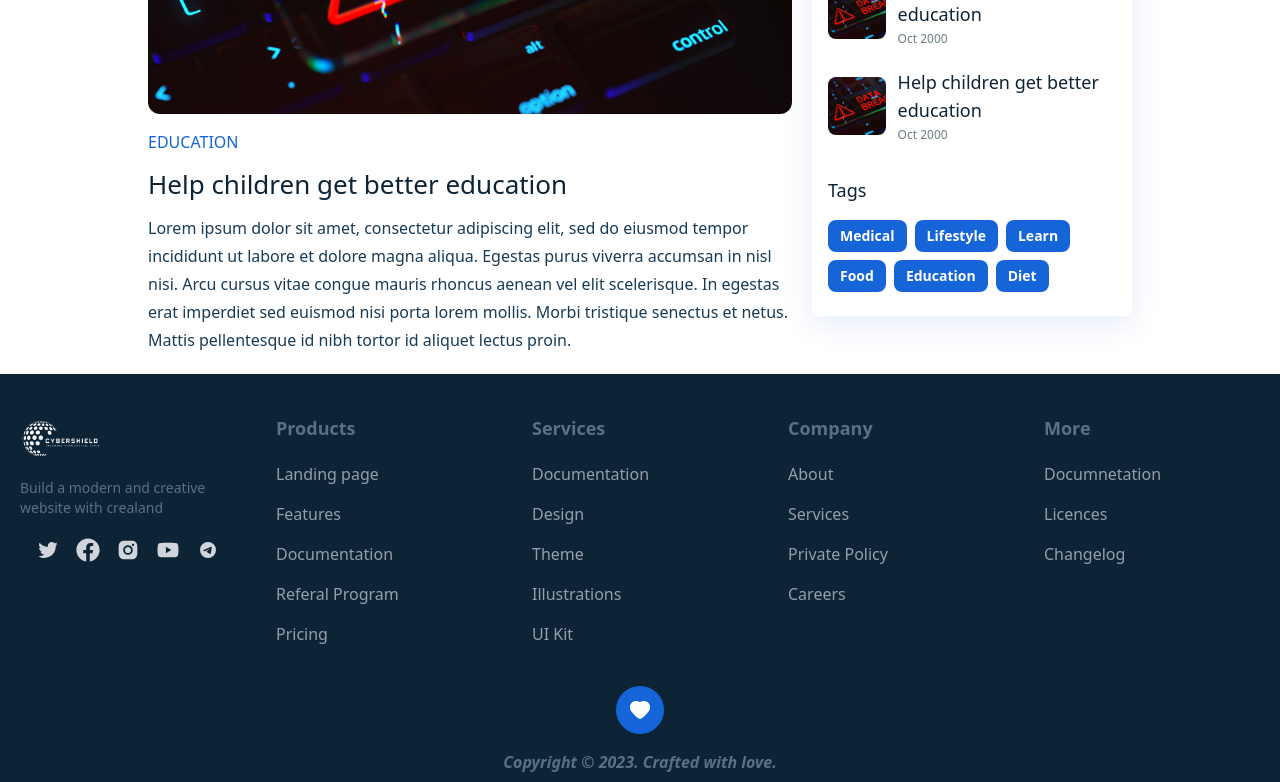
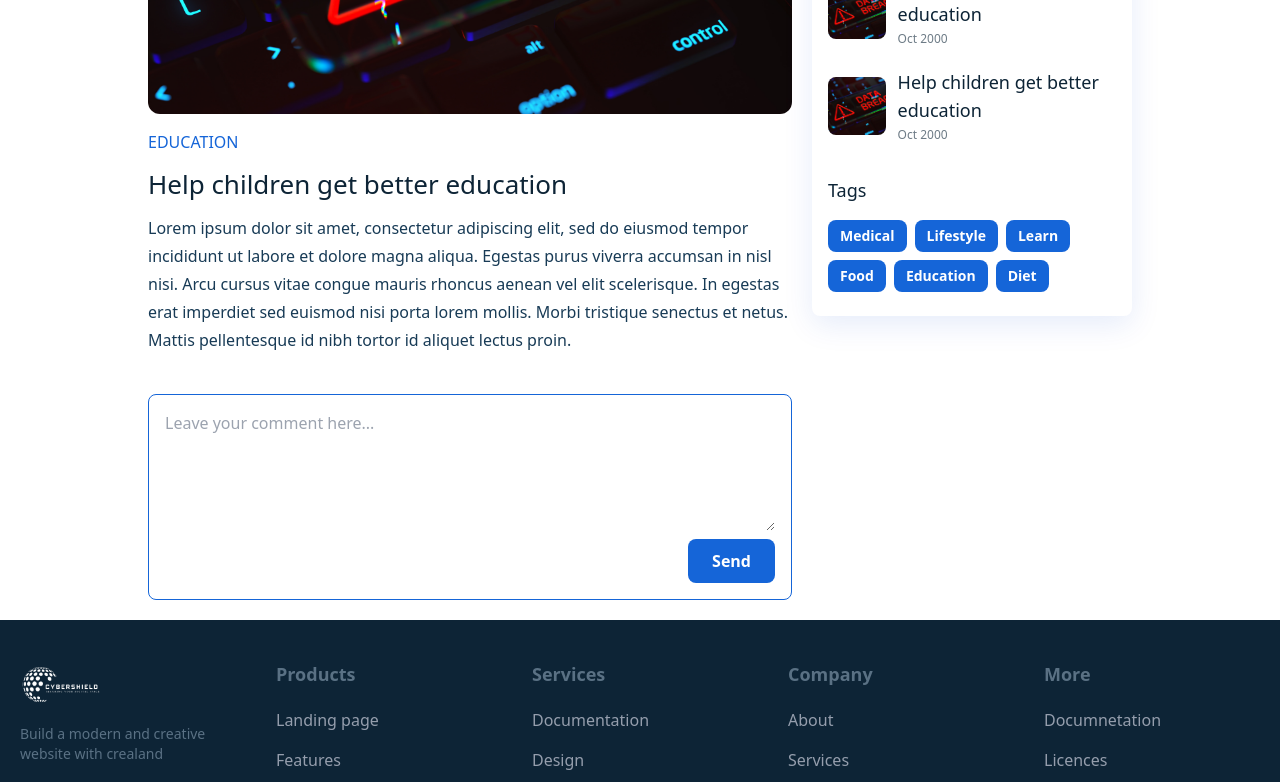
Before and after one commit to isaacmuchunu/Blog, a React (Vite) app: page /blog/1 in a window 1280 px wide. Shown: the part 384-1166 px from the top of the page. Built offline with nearby package versions, Linux system fonts and the light colour scheme.

Commit message:
Added the comment input field and button.

```diff
--- /dev/null
+++ b/src/components/comments/CommentForm.jsx
@@ -0,0 +1,31 @@
+import React, { useState } from "react";
+
+const CommentForm = ({btnLabel}) => {
+  const [value, setValue] = useState("");
+  const handleSubmit = () => {
+    event.preventDefault();
+  };
+  const handleChange = (event) => {
+    const comment = event.target.value;
+
+    setValue(comment);
+  };
+  return (
+    <form onSubmit={handleSubmit}>
+      <div className="flex flex-col border border-primary items-end p-4 rounded-lg">
+        <textarea
+          className="focus:outline-none w-full"
+          placeholder="Leave your comment here..."
+          rows="5"
+          value={value}
+          onChange={handleChange}
+        />
+        <button type="submit" className="py-2.5 px-6 font-semibold text-white bg-primary rounded-lg mt-2">
+            {btnLabel}
+        </button>
+      </div>
+    </form>
+  );
+};
+
+export default CommentForm;
--- /dev/null
+++ b/src/components/comments/CommentsContainer.jsx
@@ -0,0 +1,11 @@
+import CommentForm from "./CommentForm";
+
+const CommentsContainer = ({ className }) => {
+  return (
+    <div className={`${className}`}>
+      <CommentForm btnLabel="Send"/>
+    </div>
+  );
+};
+
+export default CommentsContainer;
--- a/src/pages/articleDetails/ArticleDetailsPage.jsx
+++ b/src/pages/articleDetails/ArticleDetailsPage.jsx
@@ -4,6 +4,7 @@ import BreadCrumbs from "../../components/BreadCrumbs";
 import { images } from "../../constants";
 import SuggestedPosts from "./container/suggestedPosts";
 import { Link } from "react-router-dom";
+import CommentsContainer from "../../components/comments/CommentsContainer";
 
 const tagsData = ["medical", "lifestyle", "learn", "food", "education", "diet"];
 
@@ -70,6 +71,7 @@ const ArticleDetailsPage = () => {
               lectus proin.
             </p>
           </div>
+          <CommentsContainer className="mt-10"/>
         </article>
         <SuggestedPosts
           header="Latest Articles"
```
